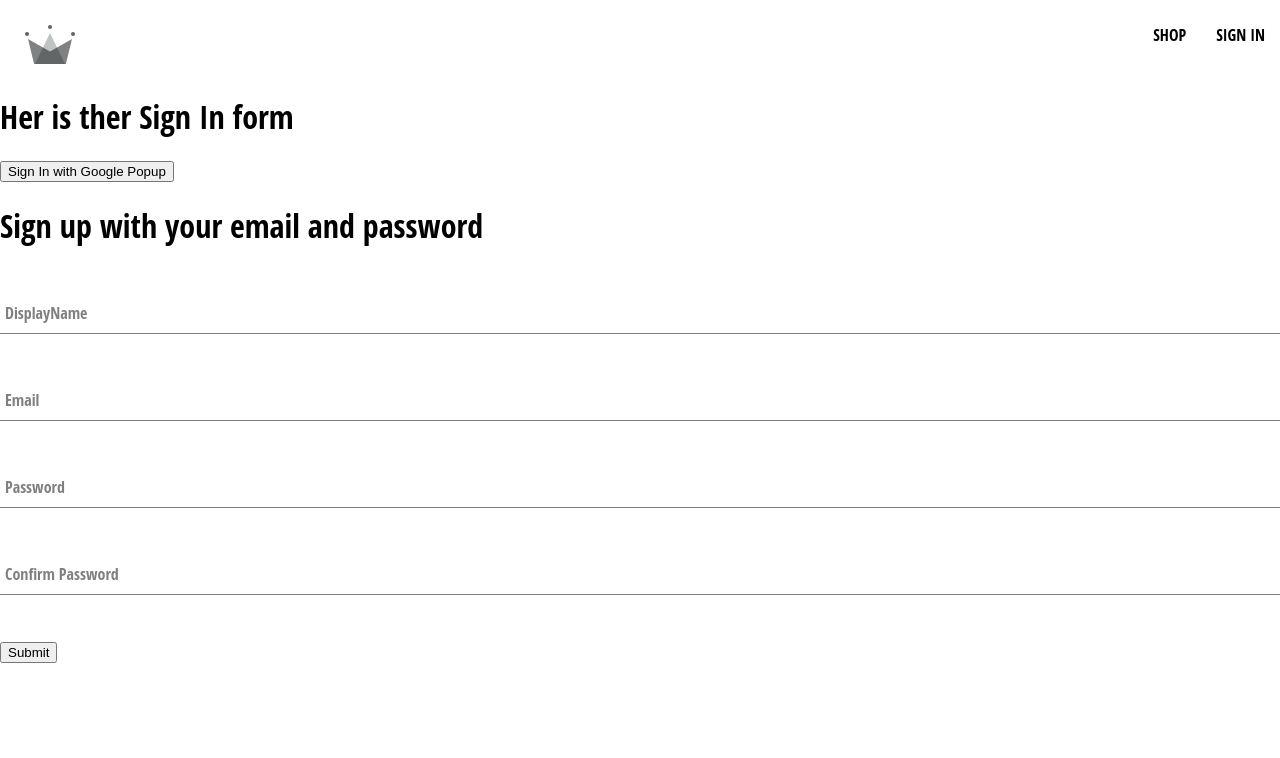
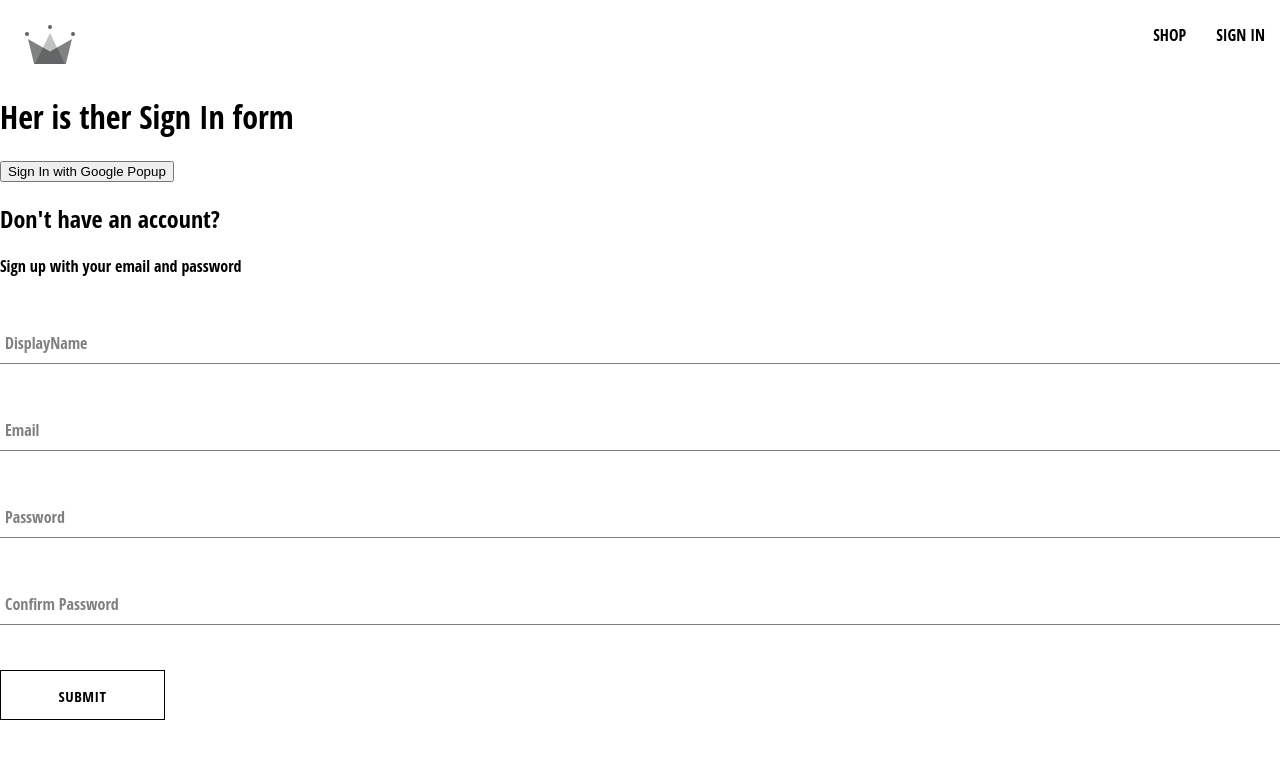
Before and after one commit to baafbass/baaf-clothing, a React (Create React App) app: page /sign-in in a window 1280 px wide. Shown: the top 758 px of the page. Built offline with nearby package versions, Linux system fonts and the light colour scheme.

Commit message:
create the custom button component

```diff
--- /dev/null
+++ b/src/components/button/button.component.jsx
@@ -0,0 +1,16 @@
+import './button.styles.scss'
+
+const BUTTON_TYPES_CLASSES = {
+	google:'google-sign-in',
+	inverted: 'inverted'
+}
+
+
+const Button = ({children,button_type,otherProps}) => {
+  return <button
+  className={`button-container ${BUTTON_TYPES_CLASSES[button_type]}`}
+  {...otherProps}
+  >{children}</button>
+}
+
+export default Button;
--- /dev/null
+++ b/src/components/button/button.styles.scss
@@ -0,0 +1,46 @@
+.button-container {
+  min-width: 165px;
+  width: auto;
+  height: 50px;
+  letter-spacing: 0.5px;
+  line-height: 50px;
+  padding: 0 35px 0 35px;
+  font-size: 15px;
+  background-color: black;
+  color: white;
+  text-transform: uppercase;
+  font-family: 'Open Sans Condensed';
+  font-weight: bolder;
+  border: none;
+  cursor: pointer;
+  display: flex;
+  justify-content: center;
+
+  &:hover {
+    background-color: white;
+    color: black;
+    border: 1px solid black;
+  }
+
+  &.google-sign-in {
+    background-color: #4285f4;
+    color: white;
+
+    &:hover {
+      background-color: #357ae8;
+      border: none;
+    }
+  }
+
+  &.inverted {
+    background-color: white;
+    color: black;
+    border: 1px solid black;
+
+    &:hover {
+      background-color: black;
+      color: white;
+      border: none;
+    }
+  }
+}
--- a/src/components/sign-up-form/sign-up-form.component.jsx
+++ b/src/components/sign-up-form/sign-up-form.component.jsx
@@ -1,6 +1,10 @@
 import {useState} from 'react';
 import {createAuthUserWithEmailAndPassword,createUserDocumentFromAuth} from '../../utils/firebase/firebase.utils'
 import FormInput from '../form-input/form-input.component'
+import './sign-up-form.styles.scss'
+import Button from '../button/button.component'
+
+
 const defaultFormFields = {
      	displayName:'',
      	email:'',
@@ -43,8 +47,9 @@
     }
 
 	return(
-          <div>
-          <h1>Sign up with your email and password</h1>
+          <div className="">
+          <h2>Don't have an account?</h2>
+          <span>Sign up with your email and password</span>
           <form onSubmit={()=>{}}>
           	<FormInput
           	label= "DisplayName"
@@ -79,7 +84,7 @@
           	name="confirmPassword"
           	value={confirmPassword}/>
 
-          	<button type="submit">Submit</button>
+          	<Button button_type='inverted' type="submit">Submit</Button>
           </form>
           </div>
 		)
--- /dev/null
+++ b/src/components/sign-up-form/sign-up-form.styles.scss
@@ -0,0 +1,10 @@
+.sign-up-container{
+	display: flex;
+	flex-direction: column;
+	width: 380px;
+
+
+	h2 {
+		margin: 10px 0px;
+	}
+}
```
